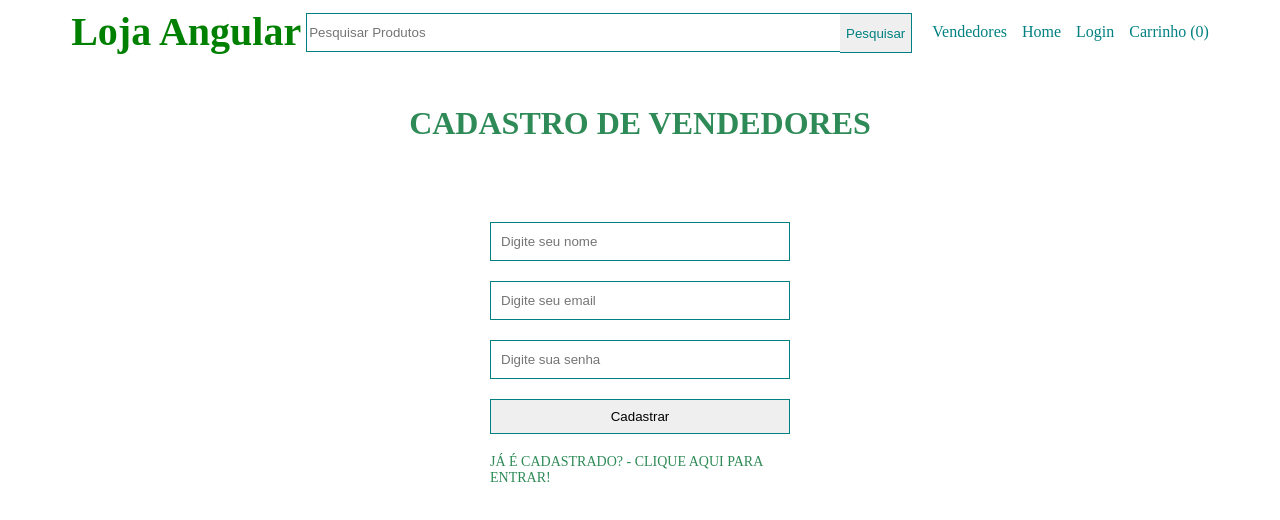
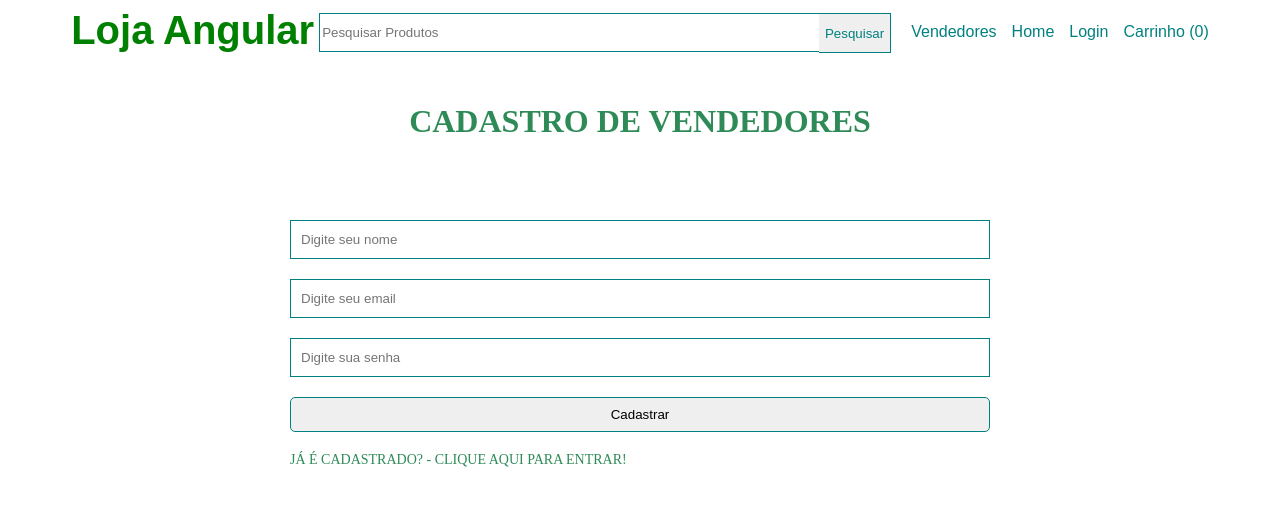
Before and after one commit to dev-edson2020/projeto-loja-angular, an Angular app: page /seller-auth in a window 1280 px wide. Shown: the top 520 px of the page. Built offline with nearby package versions, Linux system fonts and the light colour scheme.

Commit message:
Ajustes css

```diff
--- a/db.json
+++ b/db.json
@@ -61,6 +61,15 @@
       "category": "teste3",
       "description": "bbjkjkjkh",
       "image": "teste"
+    },
+    {
+      "id": "bccc",
+      "name": "",
+      "price": "",
+      "color": "",
+      "category": "",
+      "description": "",
+      "image": ""
     }
   ]
 }
--- a/src/app/header/header.component.css
+++ b/src/app/header/header.component.css
@@ -1,3 +1,9 @@
+.nav, .text {
+    text-align: left;
+    color: rgb(13, 0, 128);
+    border-collapse: collapse;
+    font-family: sans-serif;
+}
 .nav {
     display: flex;
     justify-content: space-between;
--- a/src/app/header/header.component.html
+++ b/src/app/header/header.component.html
@@ -1,5 +1,5 @@
 <nav class="nav">
-  <h1><a routerLink="/">Loja Angular</a></h1>
+  <h1><a routerLink="/"><div class="text"></div> Loja Angular</a></h1>
 
   <div *ngIf="menuType === 'default'" class="nav-search">
     <input class="text" placeholder="Pesquisar Produtos">
--- a/src/app/home/home.component.html
+++ b/src/app/home/home.component.html
@@ -1,18 +1,26 @@
-<div id="carouselExampleAutoplaying" class="carousel slide" data-bs-ride="carousel" *ngIf="popularProducts && popularProducts.length > 0">
+
+<div id="carouselExampleIndicators" class="carousel slide">
+  <div class="carousel-indicators">
+    <button type="button" data-bs-target="#carouselExampleIndicators" data-bs-slide-to="0" class="active" aria-current="true" aria-label="Slide 1"></button>
+    <button type="button" data-bs-target="#carouselExampleIndicators" data-bs-slide-to="1" aria-label="Slide 2"></button>
+    <button type="button" data-bs-target="#carouselExampleIndicators" data-bs-slide-to="2" aria-label="Slide 3"></button>
+  </div>
   <div class="carousel-inner">
-      <ng-container *ngFor="let item of popularProducts; let i = index">
-        <div class="carousel-item" [class.active]="i === 0">
-          <div class="picsum-img-wrapper">
-            <img [src]="item.image" class="d-block w-100" [alt]="'Slide ' + (i + 1)" />
+    <div class="carousel-item active">
+      <img src="..." class="d-block w-100" alt="...">
+    </div>
+    <div class="carousel-item">
+      <img src="..." class="d-block w-100" alt="...">
+    </div>
+    <div class="carousel-item">
+      <img src="..." class="d-block w-100" alt="...">
     </div>
   </div>
-      </ng-container>
-    </div>
-    <button class="carousel-control-prev" type="button" data-bs-target="#carouselExampleAutoplaying" data-bs-slide="prev">
+  <button class="carousel-control-prev" type="button" data-bs-target="#carouselExampleIndicators" data-bs-slide="prev">
     <span class="carousel-control-prev-icon" aria-hidden="true"></span>
     <span class="visually-hidden">Previous</span>
   </button>
-    <button class="carousel-control-next" type="button" data-bs-target="#carouselExampleAutoplaying" data-bs-slide="next">
+  <button class="carousel-control-next" type="button" data-bs-target="#carouselExampleIndicators" data-bs-slide="next">
     <span class="carousel-control-next-icon" aria-hidden="true"></span>
     <span class="visually-hidden">Next</span>
   </button>
--- a/src/app/seller-add-product/seller-add-product.component.css
+++ b/src/app/seller-add-product/seller-add-product.component.css
@@ -1,4 +1,5 @@
 .text{
     text-align: center;
     color: green;
+    font-family: sans-serif;
 }
--- a/src/app/seller-home/seller-home.component.css
+++ b/src/app/seller-home/seller-home.component.css
@@ -2,6 +2,7 @@ table {
     text-align: left;
     color: green;
     border-collapse: collapse;
+    font-family: sans-serif;
 }
 
 table td,
--- a/src/app/seller-update-product/seller-update-product.component.css
+++ b/src/app/seller-update-product/seller-update-product.component.css
@@ -1,4 +1,5 @@
 .text{
     text-align: center;
     color: green;
+    font-family: sans-serif;
 }
--- a/src/app/seller-update-product/seller-update-product.component.html
+++ b/src/app/seller-update-product/seller-update-product.component.html
@@ -13,7 +13,7 @@
       <textarea class="form-input" type="text" ngModel="{{productData?.image}}" name="image"
         placeholder="Url da imagem do produto"></textarea>
       <button class="form-button">Atualizar</button>
-    </form>="{{productData}}"
+    </form>
   </div>
 
 </div>
--- a/src/styles.css
+++ b/src/styles.css
@@ -1,5 +1,5 @@
 .body {
-    font-family: sans-serif;
+    font-family: sans-serif !important;
 }
 
 .container {
@@ -12,7 +12,7 @@
     display: flex;
     margin: auto;
     flex-direction: column;
-    width: 300px;
+    width: 700px;
 
 }
 
@@ -20,8 +20,14 @@
     height: 35px;
     border: 1px solid teal;
     cursor: pointer;
+    border-radius: 5px;
+    transition: background-color 0.3s ease; /* Adiciona uma transição suave */
+}
 
+.form-button:hover {
+    background-color: teal; /* Altera a cor de fundo quando o mouse passa por cima */
 }
+
 
 .form-input {
     height: 35px;
```
Also changed, not shown: 1 other file (tests, documents, lock files or other folders). Lines whose indentation alone changed are shown as unchanged.
